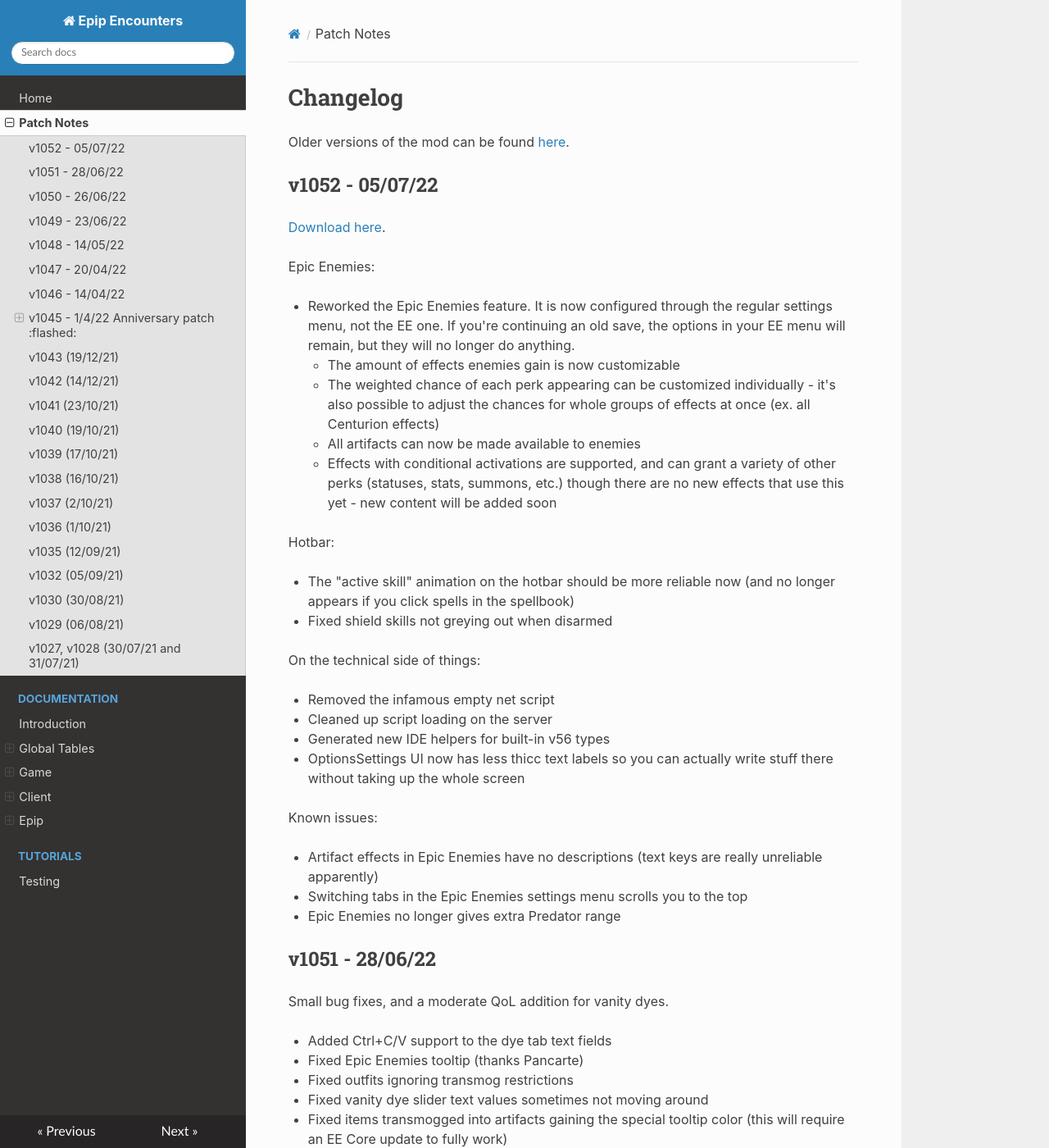
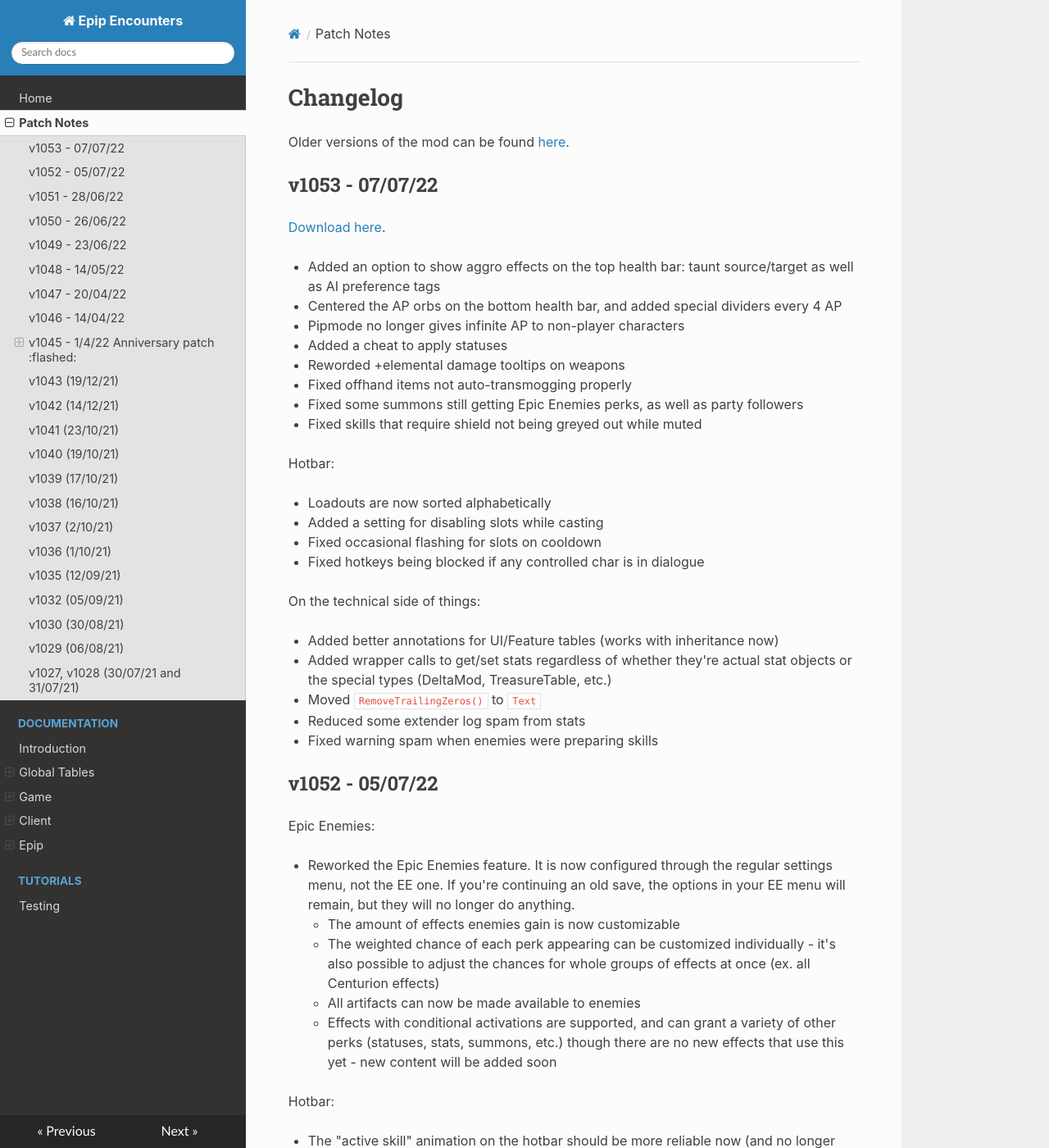
Before and after one commit to PinewoodPip/epip, an MkDocs documentation site: the page built from docs/patchnotes.md, in a window 1280 px wide and 1400 px high. Shown: the whole window at 82% size. Built offline with MkDocs 1.6.1, drawn with Linux system fonts in a browser that asks for light colours; nearby versions of some CDN libraries.

Commit message:
Add v1053 changelog

```diff
--- a/docs/patchnotes.md
+++ b/docs/patchnotes.md
@@ -2,8 +2,35 @@
 
 Older versions of the mod can be found [here](https://drive.google.com/drive/folders/13rN97wZFWoyaxgBDwtgxymenjXwezBF5?usp=sharing).
 
+## v1053 - 07/07/22
+
+[Download here](https://drive.google.com/file/d/1DQIAR0GKz_YvKioWwHGwX65Oi3lKCq8K/view?usp=sharing).
+
+- Added an option to show aggro effects on the top health bar: taunt source/target as well as AI preference tags
+- Centered the AP orbs on the bottom health bar, and added special dividers every 4 AP
+- Pipmode no longer gives infinite AP to non-player characters
+- Added a cheat to apply statuses
+- Reworded +elemental damage tooltips on weapons
+- Fixed offhand items not auto-transmogging properly
+- Fixed some summons still getting Epic Enemies perks, as well as party followers
+- Fixed skills that require shield not being greyed out while muted
+
+Hotbar:
+
+- Loadouts are now sorted alphabetically
+- Added a setting for disabling slots while casting
+- Fixed occasional flashing for slots on cooldown
+- Fixed hotkeys being blocked if any controlled char is in dialogue
+
+On the technical side of things:
+
+- Added better annotations for UI/Feature tables (works with inheritance now)
+- Added wrapper calls to get/set stats regardless of whether they're actual stat objects or the special types (DeltaMod, TreasureTable, etc.)
+- Moved `RemoveTrailingZeros()` to `Text`
+- Reduced some extender log spam from stats
+- Fixed warning spam when enemies were preparing skills
+
 ## v1052 - 05/07/22
-[Download here](https://drive.google.com/file/d/1t-Y4zycQJRb4HvTTzTmWOrObNtfVoy8x/view?usp=sharing).
 
 Epic Enemies:
 
```
Also changed, not shown: docs/index.md (+1 -1 lines).
